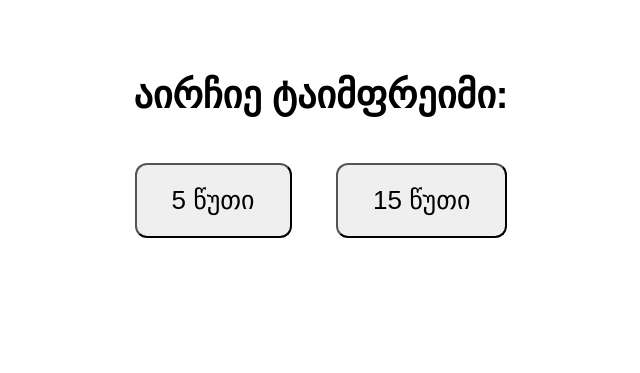
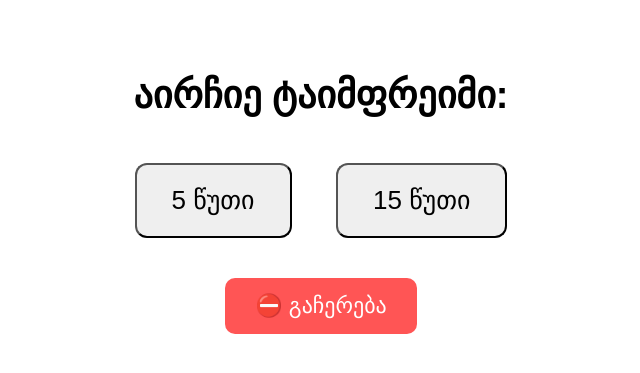
Before and after one commit to mishka2255/ema-signal-bot, a Flask app: page / in a window 1280 px wide. Shown: the top 373 px of the page, without its empty margins (319-959 px from the left). Run offline with Flask 3, Linux system fonts and the light colour scheme.

Commit message:
Update index.html

```diff
--- a/templates/index.html
+++ b/templates/index.html
@@ -47,6 +47,13 @@
     <form method="POST" action="/start">
         <button name="timeframe" value="5m">5 წუთი</button>
         <button name="timeframe" value="15m">15 წუთი</button>
+    </form>
+
+    <!-- გაჩერების ღილაკი -->
+    <form method="POST" action="/stop">
+        <button type="submit" style="font-size: 22px; padding: 15px 30px; background-color: #ff5555; color: white; border: none; border-radius: 10px;">
+            ⛔ გაჩერება
+        </button>
     </form>
 
     {% if status.running %}
```
